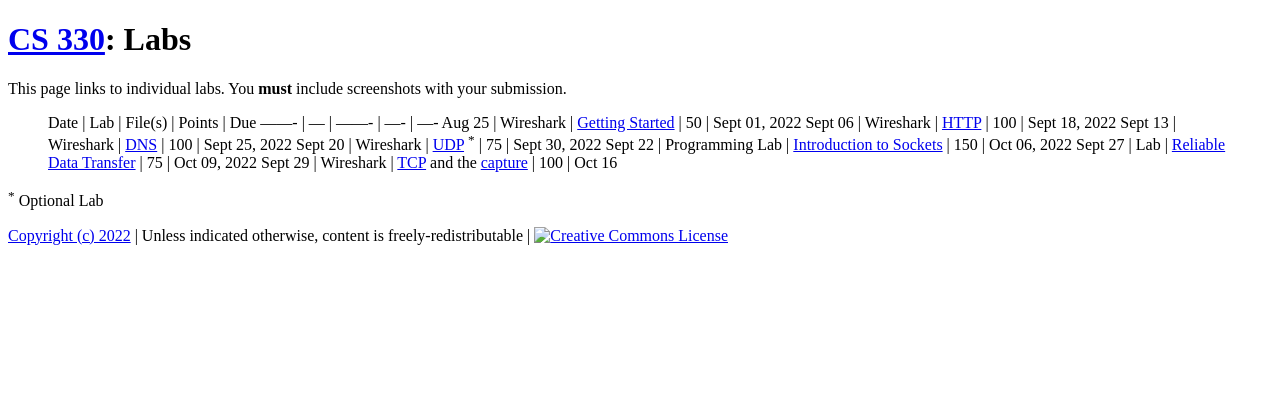
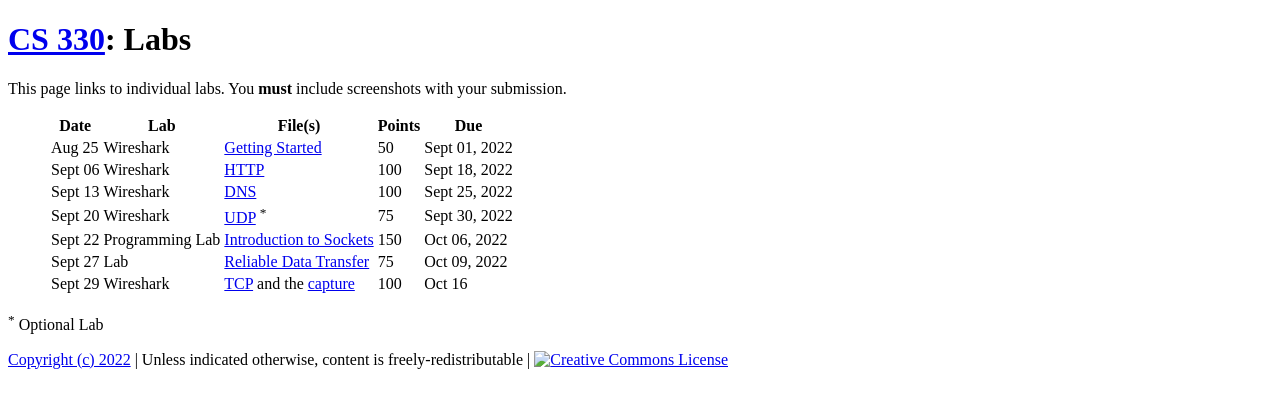
Before and after one commit to ycpcs/cs330-fall2023, a Jekyll site: the page built from labs/index.md, in a window 1280 px wide. Shown: the top 408 px of the page. Built offline with Jekyll 4.4.1, drawn with Linux system fonts in a browser that asks for light colours.

Commit message:
fix format

```diff
--- a/labs/index.md
+++ b/labs/index.md
@@ -3,8 +3,7 @@ layout: default
 title: "Labs"
 ---
 
-This page links to individual labs. You __must__ include screenshots with your submission.
-
+This page links to individual labs. You **must** include screenshots with your submission.
 
 >  Date   | Lab | File(s) | Points | Due
 > ------- | --- | ------- | ---- | ----
@@ -15,6 +14,7 @@ This page links to individual labs. You __must__ include screenshots with your s
 > Sept 22 | Programming Lab | [Introduction to Sockets](sockets_intro.html) | 150 | Oct 06, 2022
 > Sept 27 | Lab | [Reliable Data Transfer](rdt.html) | 75 | Oct 09, 2022
 > Sept 29 | Wireshark | [TCP](files/Wireshark_TCP_v8.1.pdf) and the [capture](files/tcp.pcapng) | 100 | Oct 16
+
 <!--
 > Sept 25 | Programming Lab | [Introduction to Sockets](sockets_intro.html) | 100 | Oct 05
 > Sept 28 | Lab | [Reliable Data Transfer](rdt.html) | 75 | Oct 07
```
